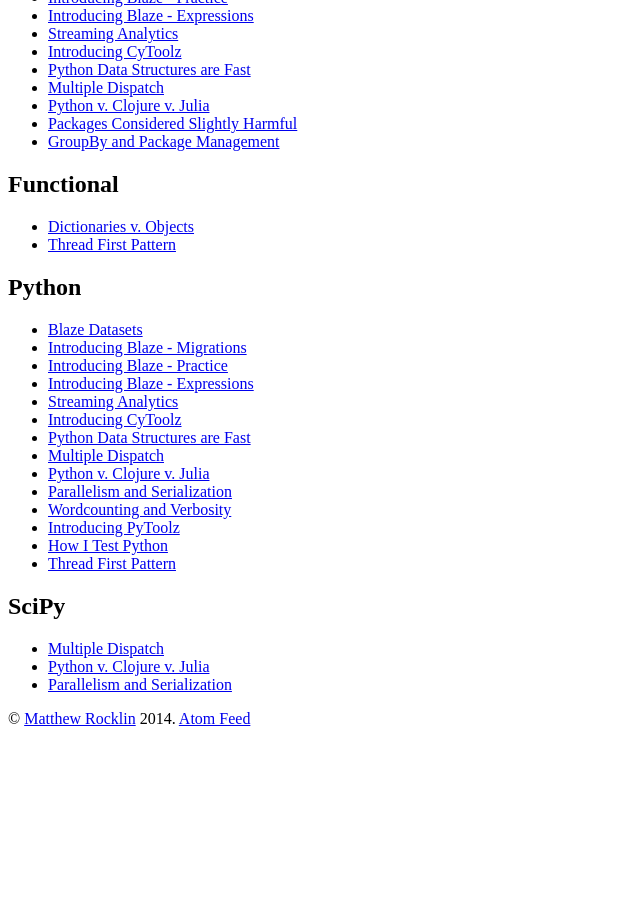
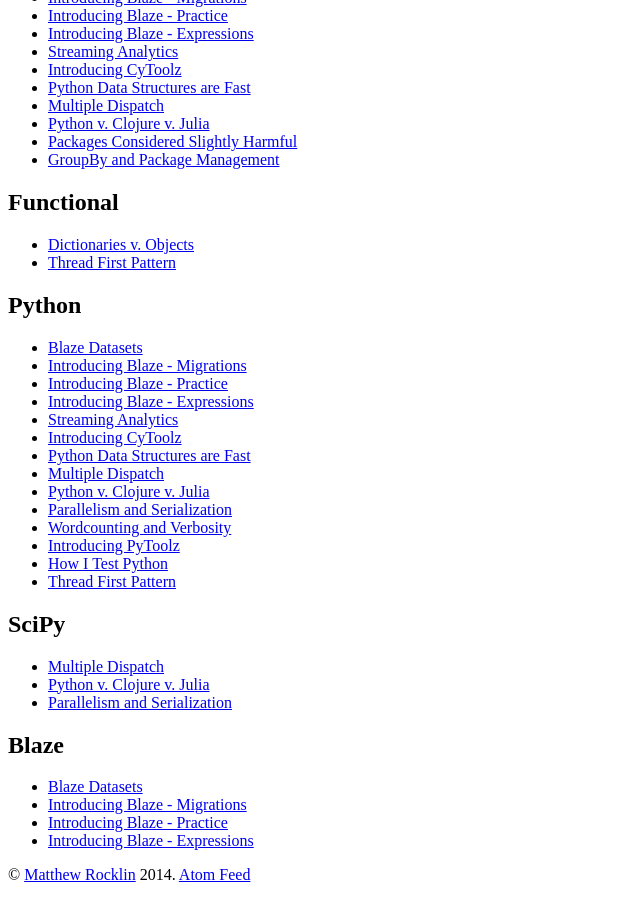
Before and after one commit to besyskymnbk/blog, a Jekyll site: the page built from tags.html, in a window 1280 px wide and 900 px high, scrolled down 2084 px. Shown: the whole window, without its empty margins (0-640 px from the left). Built offline with Jekyll 4.4.1, drawn with Linux system fonts in a browser that asks for light colours; before the commit the page ends 2828 px from its top, so only the background shows below that.

Commit message:
add blaze tag

```diff
--- a/_posts/work/2014-09-01-Blaze-Expressions.md
+++ b/_posts/work/2014-09-01-Blaze-Expressions.md
@@ -3,7 +3,7 @@ layout: post
 title: Introducing Blaze - Expressions
 tagline: interfaces for tabular data
 category : work
-tags : [scipy, Python, Programming]
+tags : [scipy, Python, Programming, Blaze]
 ---
 {% include JB/setup %}
 
--- a/_posts/work/2014-09-01-Blaze-HMDA.md
+++ b/_posts/work/2014-09-01-Blaze-HMDA.md
@@ -3,7 +3,7 @@ layout: post
 title: Introducing Blaze - Practice
 tagline: in which we solve a real problem
 category : work
-tags : [scipy, Python, Programming]
+tags : [scipy, Python, Programming, Blaze]
 ---
 {% include JB/setup %}
 
--- a/_posts/work/2014-09-01-Blaze-into.md
+++ b/_posts/work/2014-09-01-Blaze-into.md
@@ -3,7 +3,7 @@ layout: post
 title: Introducing Blaze - Migrations
 tagline: interfaces for migrating data
 category : work
-tags : [scipy, Python, Programming]
+tags : [scipy, Python, Programming, Blaze]
 ---
 {% include JB/setup %}
 
--- a/_posts/work/2014-11-19-Blaze-Datasets.md
+++ b/_posts/work/2014-11-19-Blaze-Datasets.md
@@ -3,7 +3,7 @@ layout: post
 title: Blaze Datasets
 tagline: Often the greatest challenge is finding what you already have
 category : work
-tags : [scipy, Python, Programming]
+tags : [scipy, Python, Programming, Blaze]
 ---
 {% include JB/setup %}
 
```
Also changed, not shown: _posts/work/2014-12-27-Towards-OOC.md (+1 -1 lines).
